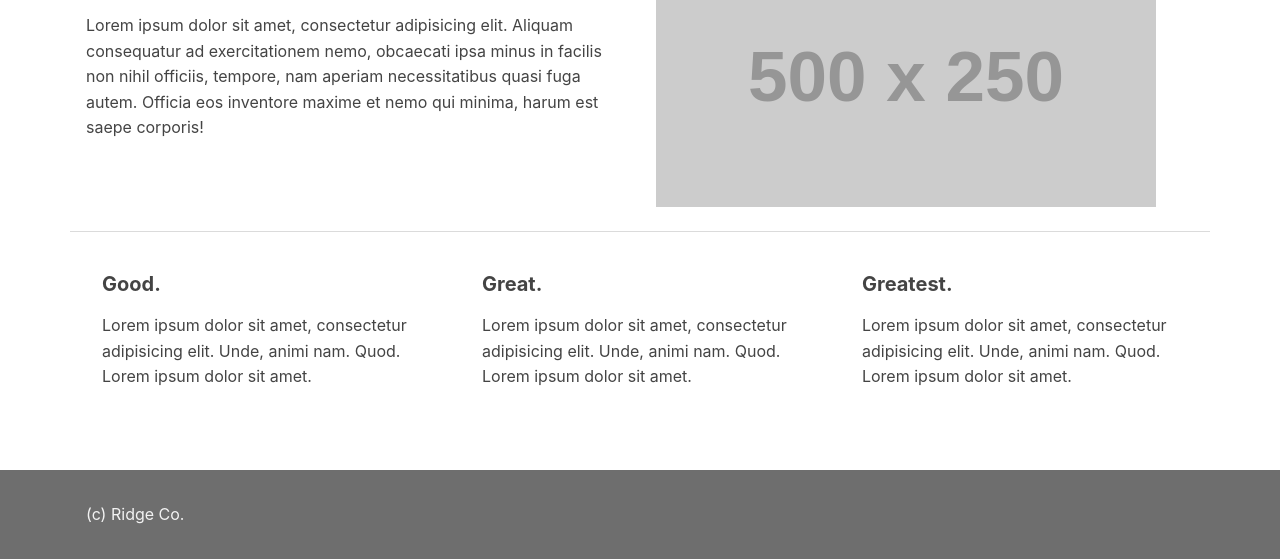
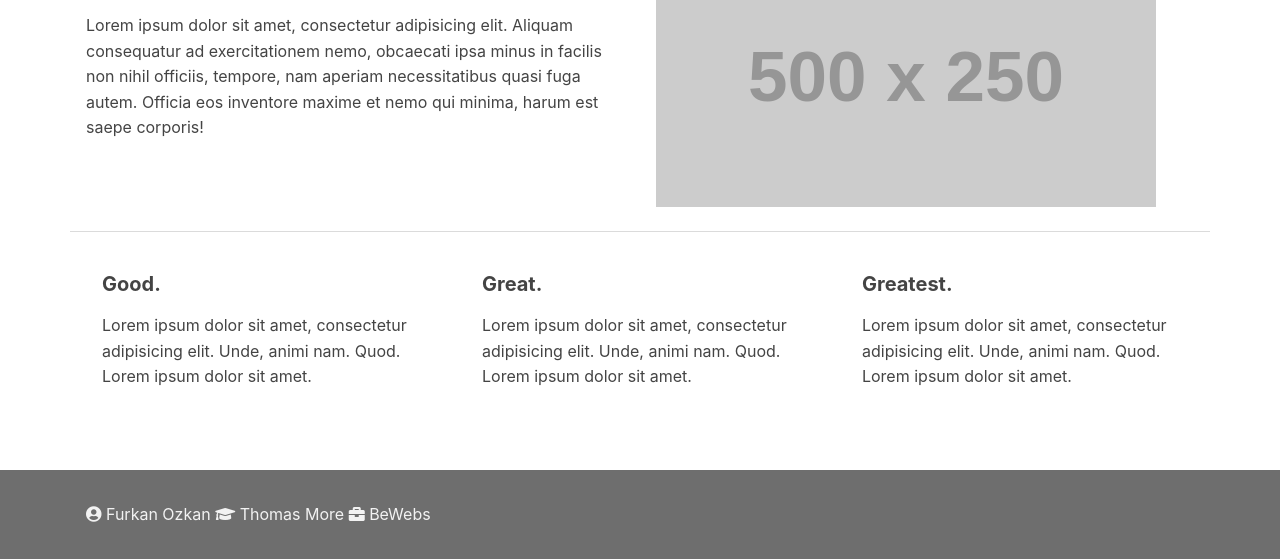
Before and after one commit to r0744454/Uitdaging-1, a plain HTML site: page index.html in a window 1280 px wide. Shown: the part 580-1139 px from the top of the page. Drawn offline with Linux system fonts and the light colour scheme; placeholder pictures from the web are drawn by us.

Commit message:
footer af

```diff
--- a/index.html
+++ b/index.html
@@ -15,6 +15,7 @@
     <link rel="mask-icon" href="safari-pinned-tab.svg" color="#5bbad5">
     <meta name="msapplication-TileColor" content="#00aba9">
     <meta name="theme-color" content="#ffffff">
+    <link rel="stylesheet" href="https://use.fontawesome.com/releases/v5.7.2/css/all.css" integrity="sha384-fnmOCqbTlWIlj8LyTjo7mOUStjsKC4pOpQbqyi7RrhN7udi9RwhKkMHpvLbHG9Sr" crossorigin="anonymous">
 
 </head>
 
@@ -114,7 +115,7 @@
         <div class="container">
             <div class="grid">
                 <div class="grid__column">
-                    (c) Ridge Co.
+                    <p> <i class="fas fa-user-circle"></i> Furkan Ozkan <i class="fas fa-graduation-cap"></i> Thomas More <i class="fas fa-briefcase"></i> BeWebs</p>
                 </div>
             </div>
         </div>
```
